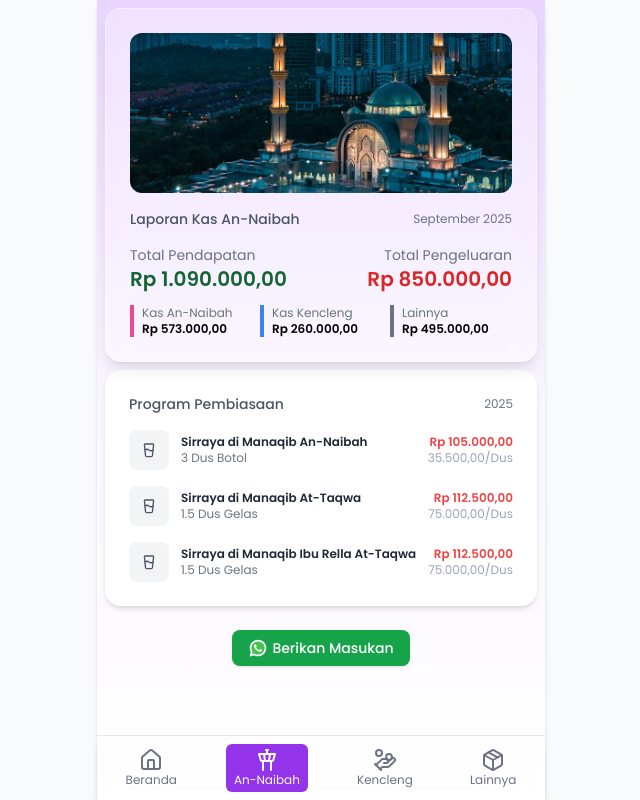
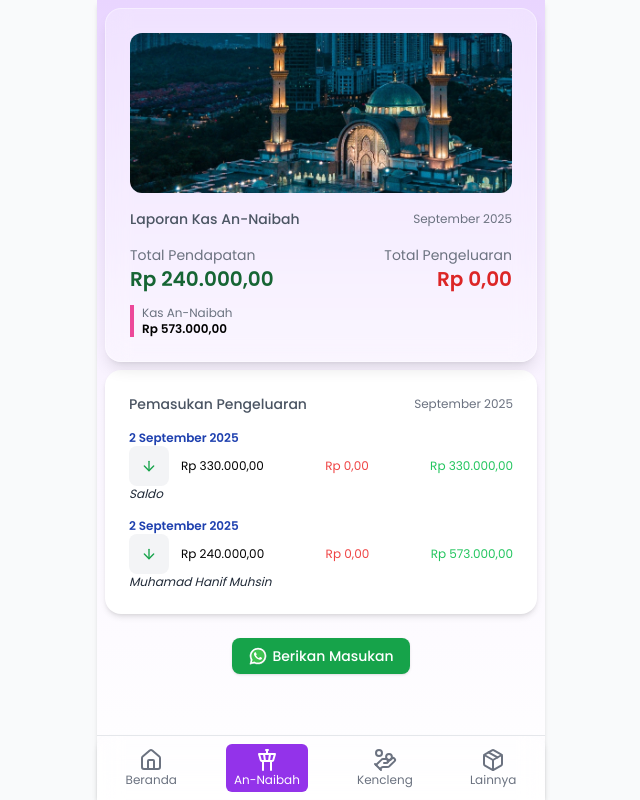
Before and after one commit to mhanifmuhsin/annaibah, a React (Vite) app: page / in a window 1280 px wide. Both pictures are taken after a click on the button "An-Naibah". Shown: the whole page, without its empty margins (319-959 px from the left). Built offline with nearby package versions, Linux system fonts and the light colour scheme.

Commit message:
feat: :hammer: update

```diff
--- a/src/App.tsx
+++ b/src/App.tsx
@@ -6,11 +6,27 @@ import IncomeCard from "./components/IncomeCard";
 import ProgramCard from "./components/ProgramCard";
 import WhatsAppButton from "./components/WhatsAppButton";
 import React from "react";
+import InOut from "./components/InOut";
 
 const categories = [
-  { name: "Kas An-Naibah", value: "Rp 573.000,00", color: "#ec4899" }, // pink
-  { name: "Kas Kencleng", value: "Rp 260.000,00", color: "#3b82f6" }, // blue
-  { name: "Lainnya", value: "Rp 495.000,00", color: "#6b7280" }, // gray
+  {
+    id: "kas_annaibah",
+    name: "Kas An-Naibah",
+    value: "Rp 573.000,00",
+    color: "#ec4899",
+  }, // pink
+  {
+    id: "kencleng_annaibah",
+    name: "Kas Kencleng",
+    value: "Rp 260.000,00",
+    color: "#3b82f6",
+  }, // blue
+  {
+    id: "wakaf_annaibah",
+    name: "Lainnya",
+    value: "Rp 115.000,00",
+    color: "#6b7280",
+  }, // gray
 ];
 const spendItems = [
   {
@@ -35,6 +51,204 @@ const spendItems = [
     date: "75.000,00/Dus",
   },
 ];
+
+const inOutKasAnnaibah = [
+  {
+    date: "2 September 2025",
+    in: 330000,
+    out: 0,
+    desc: "Saldo",
+    saldo: 330000,
+  },
+  {
+    date: "2 September 2025",
+    in: 240000,
+    out: 0,
+    desc: "Muhamad Hanif Muhsin",
+    saldo: 573000,
+  },
+];
+
+const inOutKenclengAnnaibah = [
+  {
+    date: "7 September 2025",
+    in: 50000,
+    out: 0,
+    desc: "Saldo",
+    saldo: 50000,
+  },
+  {
+    date: "7 September 2025",
+    in: 0,
+    out: 50000,
+    desc: "Marbot",
+    saldo: 0,
+  },
+  {
+    date: "15 September 2025",
+    in: 260000,
+    out: 0,
+    desc: "Dari kencleng",
+    saldo: 260000,
+  },
+];
+
+const inOutWakafAnnaibah = [
+  {
+    date: "8 Agustus 2025",
+    in: 200000,
+    out: 0,
+    desc: "Saldo",
+    saldo: 200000,
+  },
+  {
+    date: "28 Agustus 2025",
+    in: 295000,
+    out: 0,
+    desc: "Saldo sisa bendahara (teh euis)",
+    saldo: 495000,
+  },
+  {
+    date: "3 September 2025",
+    in: 100000,
+    out: 0,
+    desc: "Bapak Asep Salaman P",
+    saldo: 595000,
+  },
+  {
+    date: "7 September 2025",
+    in: 250000,
+    out: 0,
+    desc: "Hj. Imas Hasanah",
+    saldo: 845000,
+  },
+  {
+    date: "7 September 2025",
+    in: 50000,
+    out: 0,
+    desc: "Hj. Noneng S dari H. Sutari",
+    saldo: 895000,
+  },
+  {
+    date: "7 September 2025",
+    in: 50000,
+    out: 0,
+    desc: "Kas Kencleng Mesjid",
+    saldo: 945000,
+  },
+  {
+    date: "7 September 2025",
+    in: 50000,
+    out: 0,
+    desc: "Muhamad Hanif Muhsin",
+    saldo: 995000,
+  },
+  {
+    date: "7 September 2025",
+    in: 0,
+    out: 36000,
+    desc: "BPJS Bapak Agus Sopandi",
+    saldo: 959000,
+  },
+  {
+    date: "7 September 2025",
+    in: 0,
+    out: 164000,
+    desc: "Bapak Agus Sopandi (sebagai imam mesjid)",
+    saldo: 795000,
+  },
+  {
+    date: "9 September 2025",
+    in: 35000,
+    out: 0,
+    desc: "Wakaf produktif caringin",
+    saldo: 1145000,
+  },
+  {
+    date: "9 September 2025",
+    in: 0,
+    out: 20000,
+    desc: "Teh Euis (membantu bendahara wakaf)",
+    saldo: 1145000,
+  },
+  {
+    date: "9 September 2025",
+    in: 0,
+    out: 20000,
+    desc: "Manaqib Ibu Rella At-Taqwa",
+    saldo: 1125000,
+  },
+  {
+    date: "9 September 2025",
+    in: 0,
+    out: 25000,
+    desc: "Bi Nyai (membantu acara manaqib)",
+    saldo: 1100000,
+  },
+  {
+    date: "9 September 2025",
+    in: 0,
+    out: 100000,
+    desc: "Konsumsi manaqib ibu rella dan iuran pusat",
+    saldo: 975000,
+  },
+  {
+    date: "12 September 2025",
+    in: 0,
+    out: 150000,
+    desc: "Sodaqoh manaqib ust.arif",
+    saldo: 825000,
+  },
+  {
+    date: "14 September 2025",
+    in: 0,
+    out: 150000,
+    desc: "Air Sirraya 3 Dus Gelas Manaqib Ibu Rella + At-Taqwa",
+    saldo: 720000,
+  },
+  {
+    date: "14 September 2025",
+    in: 0,
+    out: 250000,
+    desc: "Air Sirraya 3 Dus Botol Manaqib An-Naibah",
+    saldo: 495000,
+  },
+  {
+    date: "17 September 2025",
+    in: 0,
+    out: 225000,
+    desc: "Personil Manaqib At-Taqwa",
+    saldo: 245000,
+  },
+  {
+    date: "17 September 2025",
+    in: 0,
+    out: 20000,
+    desc: "Khotaman Manaqib At-Taqwa",
+    saldo: 225000,
+  },
+  {
+    date: "17 September 2025",
+    in: 0,
+    out: 30000,
+    desc: "Bi Nyai Manaqib At-Taqwa",
+    saldo: 195000,
+  },
+  {
+    date: "17 September 2025",
+    in: 0,
+    out: 20000,
+    desc: "Ade Dayeuhkolot Manaqib At-Taqwa",
+    saldo: 175000,
+  },
+  {
+    date: "17 September 2025",
+    in: 0,
+    out: 60000,
+    desc: "Biaya tidak terduga Manaqib At-Taqwa",
+    saldo: 115000,
+  },
+];
 function App() {
   const [stateNavigation, setStateNavigation] = React.useState("home");
   return (
@@ -47,9 +261,12 @@ function App() {
               <section className="mx-2 pt-2">
                 <IncomeCard
                   title="Laporan DKM AN-NAIBAH"
-                  date="September 2025"
+                  date={new Date().toLocaleString("id-ID", {
+                    month: "long",
+                    year: "numeric",
+                  })}
                   total="Rp 1.090.000,00 "
-                  totalExpense="Rp 850.000,00"
+                  totalExpense="Rp 1.230.000,00"
                   categories={categories}
                 />
               </section>
@@ -67,17 +284,25 @@ function App() {
               <section className="mx-2 pt-2">
                 <IncomeCard
                   title="Laporan Kas An-Naibah"
-                  date="September 2025"
-                  total="Rp 1.090.000,00 "
-                  totalExpense="Rp 850.000,00"
-                  categories={categories}
+                  date={new Date().toLocaleString("id-ID", {
+                    month: "long",
+                    year: "numeric",
+                  })}
+                  total="Rp 240.000,00 "
+                  totalExpense="Rp 0,00"
+                  categories={categories.filter(
+                    (cat) => cat.id === "kas_annaibah"
+                  )}
                 />
               </section>
               <section className="m-2">
-                <ProgramCard
-                  title="Program Pembiasaan"
-                  period="2025"
-                  items={spendItems}
+                <InOut
+                  title="Pemasukan Pengeluaran"
+                  period={new Date().toLocaleString("id-ID", {
+                    month: "long",
+                    year: "numeric",
+                  })}
+                  items={inOutKasAnnaibah}
                 />
               </section>
             </>
@@ -88,17 +313,25 @@ function App() {
               <section className="mx-2 pt-2">
                 <IncomeCard
                   title="Laporan Kas Kencleng"
-                  date="September 2025"
-                  total="Rp 1.090.000,00 "
-                  totalExpense="Rp 850.000,00"
-                  categories={categories}
+                  date={new Date().toLocaleString("id-ID", {
+                    month: "long",
+                    year: "numeric",
+                  })}
+                  total="Rp 260.000,00 "
+                  totalExpense="Rp 50.000,00"
+                  categories={categories.filter(
+                    (cat) => cat.id === "kencleng_annaibah"
+                  )}
                 />
               </section>
               <section className="m-2">
-                <ProgramCard
-                  title="Program Pembiasaan"
-                  period="2025"
-                  items={spendItems}
+                <InOut
+                  title="Pemasukan Pengeluaran"
+                  period={new Date().toLocaleString("id-ID", {
+                    month: "long",
+                    year: "numeric",
+                  })}
+                  items={inOutKenclengAnnaibah}
                 />
               </section>
             </>
@@ -109,17 +342,25 @@ function App() {
               <section className="mx-2 pt-2">
                 <IncomeCard
                   title="Laporan Kas Lainnya"
-                  date="September 2025"
-                  total="Rp 1.090.000,00 "
+                  date={new Date().toLocaleString("id-ID", {
+                    month: "long",
+                    year: "numeric",
+                  })}
+                  total="Rp 850.000,00 "
                   totalExpense="Rp 850.000,00"
-                  categories={categories}
+                  categories={categories.filter(
+                    (cat) => cat.id === "wakaf_annaibah"
+                  )}
                 />
               </section>
               <section className="m-2">
-                <ProgramCard
-                  title="Program Pembiasaan"
-                  period="2025"
-                  items={spendItems}
+                <InOut
+                  title="Pemasukan Pengeluaran"
+                  period={new Date().toLocaleString("id-ID", {
+                    month: "long",
+                    year: "numeric",
+                  })}
+                  items={inOutWakafAnnaibah}
                 />
               </section>
             </>
--- /dev/null
+++ b/src/components/InOut.tsx
@@ -0,0 +1,78 @@
+// src/components/InOut.tsx
+import { ArrowDown, ArrowUp } from "lucide-react";
+import React from "react";
+
+interface SpendItem {
+  date: string;
+  in: number;
+  out: number;
+  desc: string;
+  saldo: number;
+}
+
+interface InOutProps {
+  title: string;
+  period: string;
+  items: SpendItem[];
+}
+
+const InOut: React.FC<InOutProps> = ({ title, period, items }) => {
+  return (
+    <div className="w-full  rounded-2xl bg-white p-6 shadow-md ">
+      {/* Header */}
+      <div className="flex items-center justify-between mb-4">
+        <h2 className="text-sm font-medium text-gray-600">{title}</h2>
+        <span className="text-xs text-gray-500">{period}</span>
+      </div>
+
+      {/* List */}
+      <div className="space-y-4">
+        {items.map((item, idx) => (
+          <div key={idx}>
+            <p className="text-xs font-semibold text-blue-800">{item.date}</p>
+            <div className="flex items-center justify-between">
+              <div className="flex items-center gap-3">
+                <div className="flex h-10 w-10 items-center justify-center rounded-lg bg-gray-100">
+                  {item.in > 0 && item.out > 0 && (
+                    <ArrowDown className="h-4 w-4 text-orange-600" />
+                  )}
+                  {item.in > 0 && (
+                    <ArrowDown className="h-4 w-4 text-green-600" />
+                  )}
+                  {item.out > 0 && <ArrowUp className="h-4 w-4 text-red-600" />}
+                </div>
+                <div className="text-xs">
+                  {item.in.toLocaleString("id-ID", {
+                    style: "currency",
+                    currency: "IDR",
+                  })}
+                </div>
+              </div>
+              <div className="text-right">
+                <p className="text-xs  text-red-500">
+                  {item.out.toLocaleString("id-ID", {
+                    style: "currency",
+                    currency: "IDR",
+                  })}
+                </p>
+                {/* <p className="text-xs text-gray-400">{item.date}</p> */}
+              </div>
+              <div className="text-right">
+                <p className="text-xs  text-green-500">
+                  {item.saldo.toLocaleString("id-ID", {
+                    style: "currency",
+                    currency: "IDR",
+                  })}
+                </p>
+                {/* <p className="text-xs text-gray-400">{item.date}</p> */}
+              </div>
+            </div>
+            <p className="text-xs italic text-gray-800">{item.desc}</p>
+          </div>
+        ))}
+      </div>
+    </div>
+  );
+};
+
+export default InOut;
```
